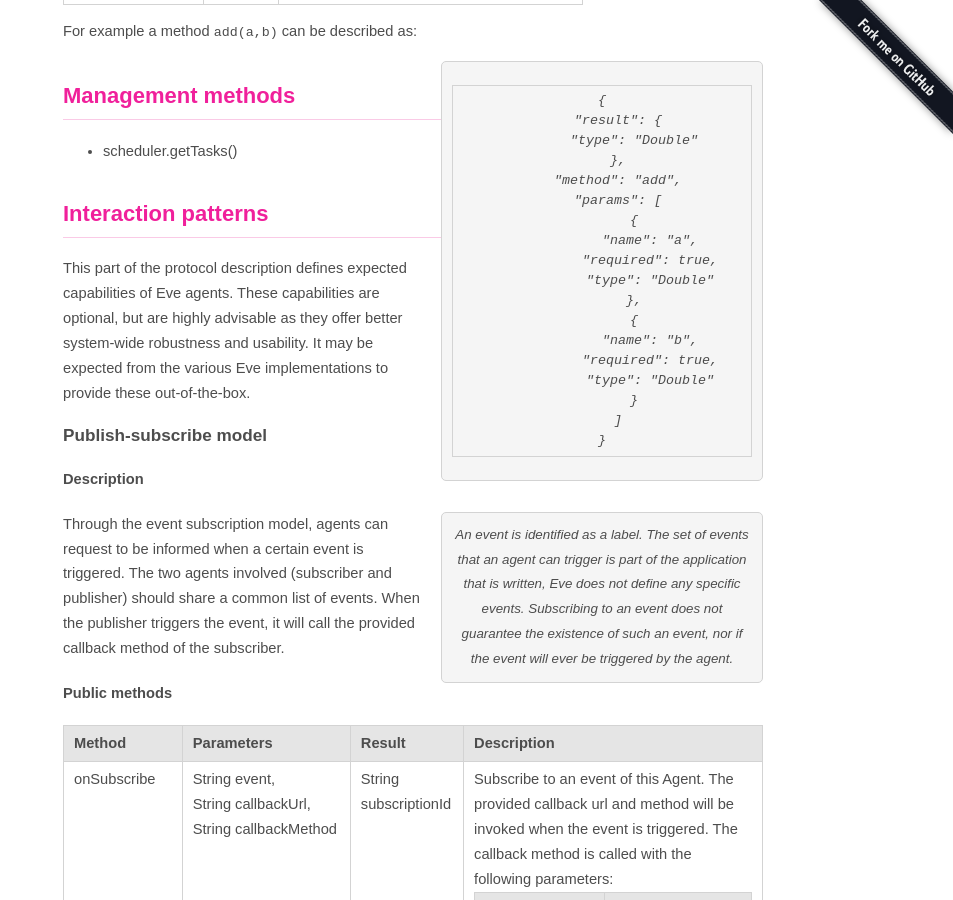
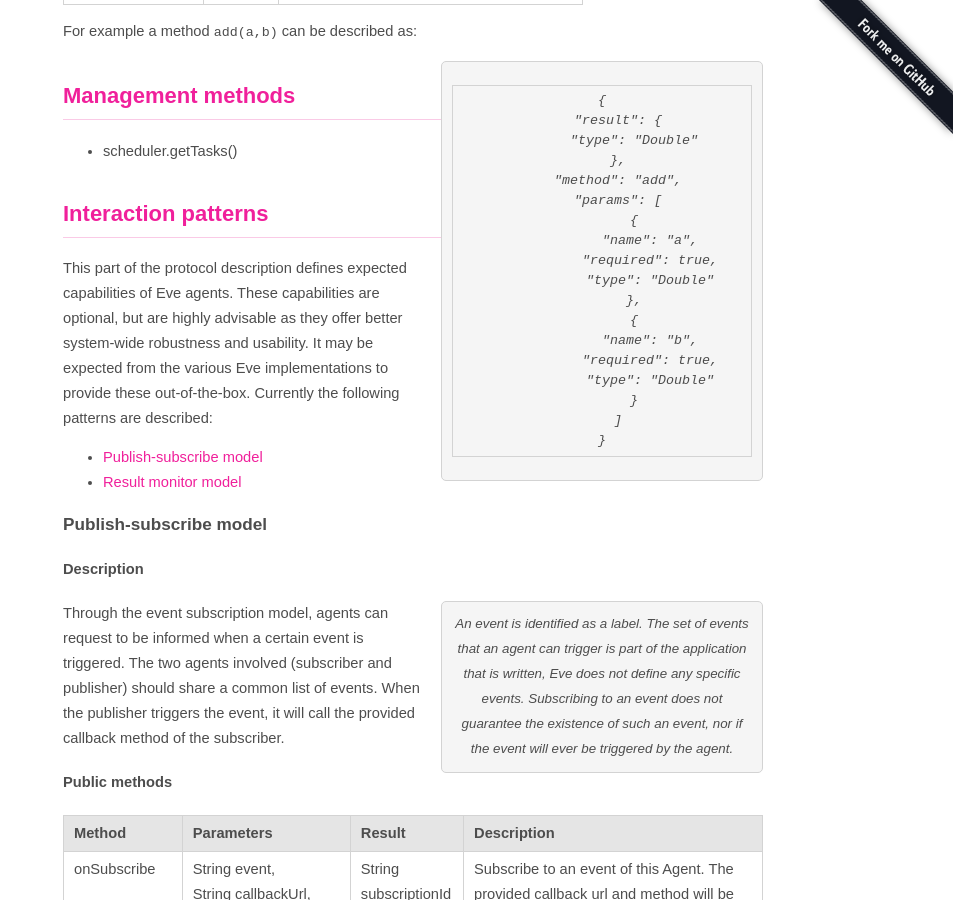
Before and after one commit to almende/eve, a Jekyll site: the page built from concepts/protocol.md, in a window 1280 px wide and 900 px high, scrolled down 1864 px. Shown: the whole window, without its empty margins (327-1280 px from the left). Built offline with Jekyll 4.4.1, drawn with Linux system fonts in a browser that asks for light colours.

Commit message:
Minor addition, some inpage navigation

```diff
--- a/concepts/protocol.md
+++ b/concepts/protocol.md
@@ -155,6 +155,9 @@ For example a method `add(a,b)` can be described as:
 ## Interaction patterns {#patterns}
 
 This part of the protocol description defines expected capabilities of Eve agents. These capabilities are optional, but are highly advisable as they offer better system-wide robustness and usability. It may be expected from the various Eve implementations to provide these out-of-the-box.
+Currently the following patterns are described:
+- [Publish-subscribe model](#pubsub)
+- [Result monitor model](#resmon)
 
 ### Publish-subscribe model {#pubsub}
 
```
Also changed, not shown: other parts of concepts/protocol.md (+1 -1 lines).
